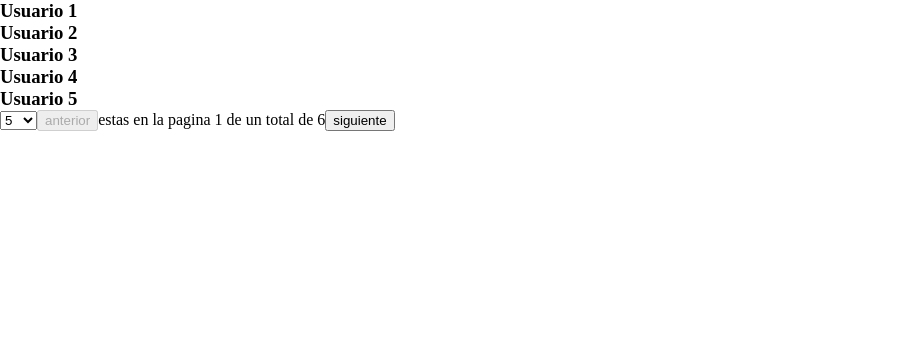
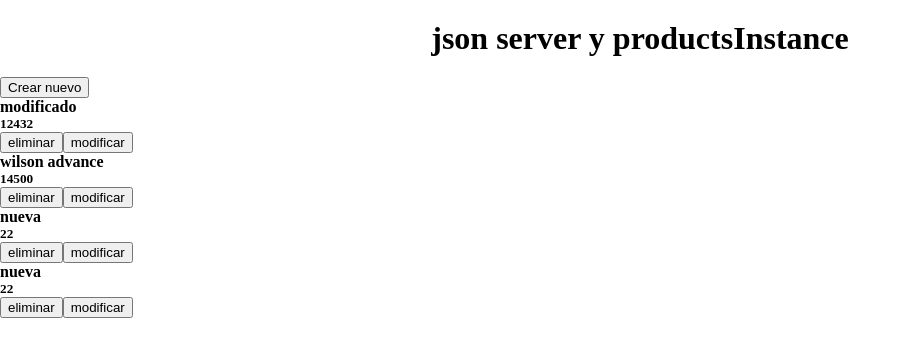
Before and after one commit to esdodero/comision-react, a React (Vite) app: page / in a window 1280 px wide. Shown: the top 356 px of the page, without its empty margins (0-911 px from the left). Built offline with nearby package versions, Linux system fonts and the light colour scheme; data requests are answered from the project's data file.

Commit message:
json server and axios

```diff
--- a/package.json
+++ b/package.json
@@ -7,7 +7,8 @@
     "dev": "vite",
     "build": "vite build",
     "lint": "eslint . --ext js,jsx --report-unused-disable-directives --max-warnings 0",
-    "preview": "vite preview"
+    "preview": "vite preview",
+    "server": "json-server --watch src/api/db.json --port 5000"
   },
   "dependencies": {
     "@emotion/react": "^11.11.4",
@@ -15,6 +16,8 @@
     "@fontsource/roboto": "^5.0.12",
     "@mui/icons-material": "^5.15.14",
     "@mui/material": "^5.15.14",
+    "axios": "^1.6.8",
+    "json-server": "^1.0.0-alpha.23",
     "react": "^18.2.0",
     "react-dom": "^18.2.0",
     "react-icons": "^5.0.1"
--- a/src/App.jsx
+++ b/src/App.jsx
@@ -1,95 +1,9 @@
-import { useState } from "react";
-import Comments from "./components/pages/Comments";
-import Tablas from "./components/pages/Tablas";
-import Todos from "./components/pages/Todos";
-import Users from "./components/pages/Users";
+import JsonServer from "./components/pages/JsonServer";
 
 function App() {
-  // const productos = [
-  //   { id: 1, nombre: "Producto 1" },
-  //   { id: 2, nombre: "Producto 2" },
-  //   { id: 3, nombre: "Producto 3" },
-  //   { id: 4, nombre: "Producto 4" },
-  //   { id: 5, nombre: "Producto 5" },
-  //   { id: 6, nombre: "Producto 6" },
-  //   { id: 7, nombre: "Producto 7" },
-  //   { id: 8, nombre: "Producto 8" },
-  //   { id: 9, nombre: "Producto 9" },
-  //   { id: 10, nombre: "Producto 10" },
-  //   { id: 11, nombre: "Producto 11" },
-  //   { id: 12, nombre: "Producto 12" },
-  //   { id: 13, nombre: "Producto 13" },
-  //   { id: 14, nombre: "Producto 14" },
-  //   { id: 15, nombre: "Producto 15" },
-  //   { id: 16, nombre: "Producto 16" },
-  //   { id: 17, nombre: "Producto 17" },
-  //   { id: 18, nombre: "Producto 18" },
-  //   { id: 19, nombre: "Producto 19" },
-  //   { id: 20, nombre: "Producto 20" },
-  //   { id: 21, nombre: "Producto 21" },
-  //   { id: 22, nombre: "Producto 22" },
-  //   { id: 23, nombre: "Producto 23" },
-  //   { id: 24, nombre: "Producto 24" },
-  //   { id: 25, nombre: "Producto 25" },
-  //   { id: 26, nombre: "Producto 26" },
-  //   { id: 27, nombre: "Producto 27" },
-  //   { id: 28, nombre: "Producto 28" },
-  //   { id: 29, nombre: "Producto 29" },
-  //   { id: 30, nombre: "Producto 30" },
-  //   { id: 31, nombre: "Producto 31" },
-  // ];
-
-  // Array de usuarios
-  const usuarios = [
-    { id: 1, nombre: "Usuario 1" },
-    { id: 2, nombre: "Usuario 2" },
-    { id: 3, nombre: "Usuario 3" },
-    { id: 4, nombre: "Usuario 4" },
-    { id: 5, nombre: "Usuario 5" },
-    { id: 6, nombre: "Usuario 6" },
-    { id: 7, nombre: "Usuario 7" },
-    { id: 8, nombre: "Usuario 8" },
-    { id: 9, nombre: "Usuario 9" },
-    { id: 10, nombre: "Usuario 10" },
-    { id: 11, nombre: "Usuario 11" },
-    { id: 12, nombre: "Usuario 12" },
-    { id: 13, nombre: "Usuario 13" },
-    { id: 14, nombre: "Usuario 14" },
-    { id: 15, nombre: "Usuario 15" },
-    { id: 16, nombre: "Usuario 16" },
-    { id: 17, nombre: "Usuario 17" },
-    { id: 18, nombre: "Usuario 18" },
-    { id: 19, nombre: "Usuario 19" },
-    { id: 20, nombre: "Usuario 20" },
-    { id: 21, nombre: "Usuario 21" },
-    { id: 22, nombre: "Usuario 22" },
-    { id: 23, nombre: "Usuario 23" },
-    { id: 24, nombre: "Usuario 24" },
-    { id: 25, nombre: "Usuario 25" },
-    { id: 26, nombre: "Usuario 26" },
-    { id: 27, nombre: "Usuario 27" },
-    { id: 28, nombre: "Usuario 28" },
-    { id: 29, nombre: "Usuario 29" },
-    { id: 30, nombre: "Usuario 30" },
-  ];
-
-  const [itemsPerPage, setItemsPerPage] = useState(5);
-
-  const changeItemsPerPage = (quantity) => {
-    setItemsPerPage(quantity);
-  };
-
   return (
     <div>
-      {/* <Todos />
-      <Users />
-      <Comments /> */}
-      <Tablas
-        data={usuarios}
-        itemsPerPage={itemsPerPage}
-        changeItemsPerPage={changeItemsPerPage}
-      />
-      {/* <Tablas data={productos} itemsPerPage={10} /> */}
+      <JsonServer />
     </div>
   );
 }
--- /dev/null
+++ b/src/api/db.json
@@ -0,0 +1,40 @@
+{
+  "products": [
+    {
+      "id": "1",
+      "title": "modificado",
+      "price": 12432,
+      "description": "estas son las mejores",
+      "img": "https://res.cloudinary.com/dnqfh2chg/image/upload/v1686581567/images_teykwq.jpg",
+      "stock": 12,
+      "category": "deportivas"
+    },
+    {
+      "id": "2",
+      "title": "wilson advance",
+      "price": 14500,
+      "stock": 5,
+      "description": "Ultra livianas y cuentan con camara de aire",
+      "category": "deportivas",
+      "img": "https://res.cloudinary.com/dnqfh2chg/image/upload/v1669430010/foc364fsakkzmausrovn.jpg"
+    },
+    {
+      "id": "5744",
+      "title": "nueva",
+      "price": 22,
+      "description": "probando post",
+      "img": "https://res.cloudinary.com/dnqfh2chg/image/upload/v1686581567/images_teykwq.jpg",
+      "stock": 5,
+      "category": "deportivas"
+    },
+    {
+      "id": "2bc7",
+      "title": "nueva",
+      "price": 22,
+      "description": "probando post",
+      "img": "https://res.cloudinary.com/dnqfh2chg/image/upload/v1686581567/images_teykwq.jpg",
+      "stock": 5,
+      "category": "deportivas"
+    }
+  ]
+}
--- /dev/null
+++ b/src/api/productsInstance.js
@@ -0,0 +1,7 @@
+import axios from "axios";
+
+export const productsInstance = axios.create({
+  baseURL: "http://localhost:5000",
+  // timeout: 1000,
+  // headers: {'X-Custom-Header': 'foobar', "Authorization": "barer dsadsad123123sdad"}
+});
--- /dev/null
+++ b/src/components/pages/JsonServer.jsx
@@ -0,0 +1,73 @@
+import { useEffect } from "react";
+import { useState } from "react";
+import { productsInstance } from "../../api/productsInstance";
+
+const JsonServer = () => {
+  const [products, setProducts] = useState([]);
+  const [isChangeProducts, setIsChangeProducts] = useState(false);
+
+  useEffect(() => {
+    setIsChangeProducts(false);
+    const getProducts = productsInstance.get("/products");
+    getProducts.then((res) => setProducts(res.data));
+  }, [isChangeProducts]);
+
+  // CREAR
+  const createProduct = () => {
+    // fetch("http://localhost:5000/products", {
+    //   method: "POST",
+    //   body: JSON.stringify({
+    //     title: "nueva",
+    //     price: 22,
+    //     description: "probando post",
+    //     img: "https://res.cloudinary.com/dnqfh2chg/image/upload/v1686581567/images_teykwq.jpg",
+    //     stock:5,
+    //     category: "deportivas",
+    //   }),
+    // });
+    productsInstance.post("/products", {
+      title: "nueva",
+      price: 22,
+      description: "probando post",
+      img: "https://res.cloudinary.com/dnqfh2chg/image/upload/v1686581567/images_teykwq.jpg",
+      stock: 5,
+      category: "deportivas",
+    });
+
+    setIsChangeProducts(true);
+  };
+
+  // ACTUALIZAR
+  const updateProduct = (id) => {
+    productsInstance.patch(`/products/${id}`, {
+      title: "modificado",
+    });
+    setIsChangeProducts(true);
+  };
+
+  // ELIMINAR
+
+  const deleteProduct = (id) => {
+    productsInstance.delete(`/products/${id}`);
+    setIsChangeProducts(true);
+  };
+
+  return (
+    <div>
+      <h1 style={{ textAlign: "center", padding: 20 }}>
+        json server y productsInstance
+      </h1>
+      <button onClick={createProduct}>Crear nuevo</button>
+      {products.map((product) => (
+        <div key={product.id}>
+          <h4>{product.title}</h4>
+          <h5>{product.price}</h5>
+          <button onClick={() => deleteProduct(product.id)}>eliminar</button>
+          <button onClick={() => updateProduct(product.id)}>modificar</button>
+        </div>
+      ))}
+    </div>
+  );
+};
+
+export default JsonServer;
```
Also changed, not shown: 1 other file (tests, documents, lock files or other folders).
